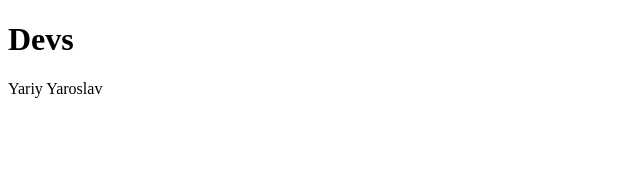
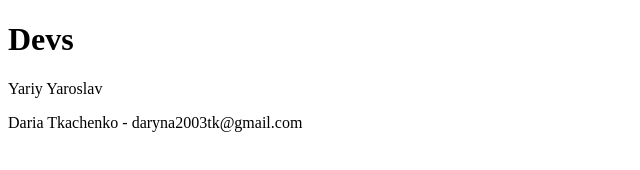
Before and after one commit to Yariyyaroslav/Landing, a plain HTML site: page developers.html in a window 1280 px wide. Shown: the whole page, without its empty margins (0-640 px from the left). Drawn offline with Linux system fonts and the light colour scheme.

Commit message:
added Daria Tkachenko email

```diff
--- a/developers.html
+++ b/developers.html
@@ -8,5 +8,8 @@
 <body>
     <h1>Devs</h1>
     <p>Yariy Yaroslav</p>
+
+    <p>Daria Tkachenko - daryna2003tk@gmail.com</p>
+
 </body>
 </html>
```
